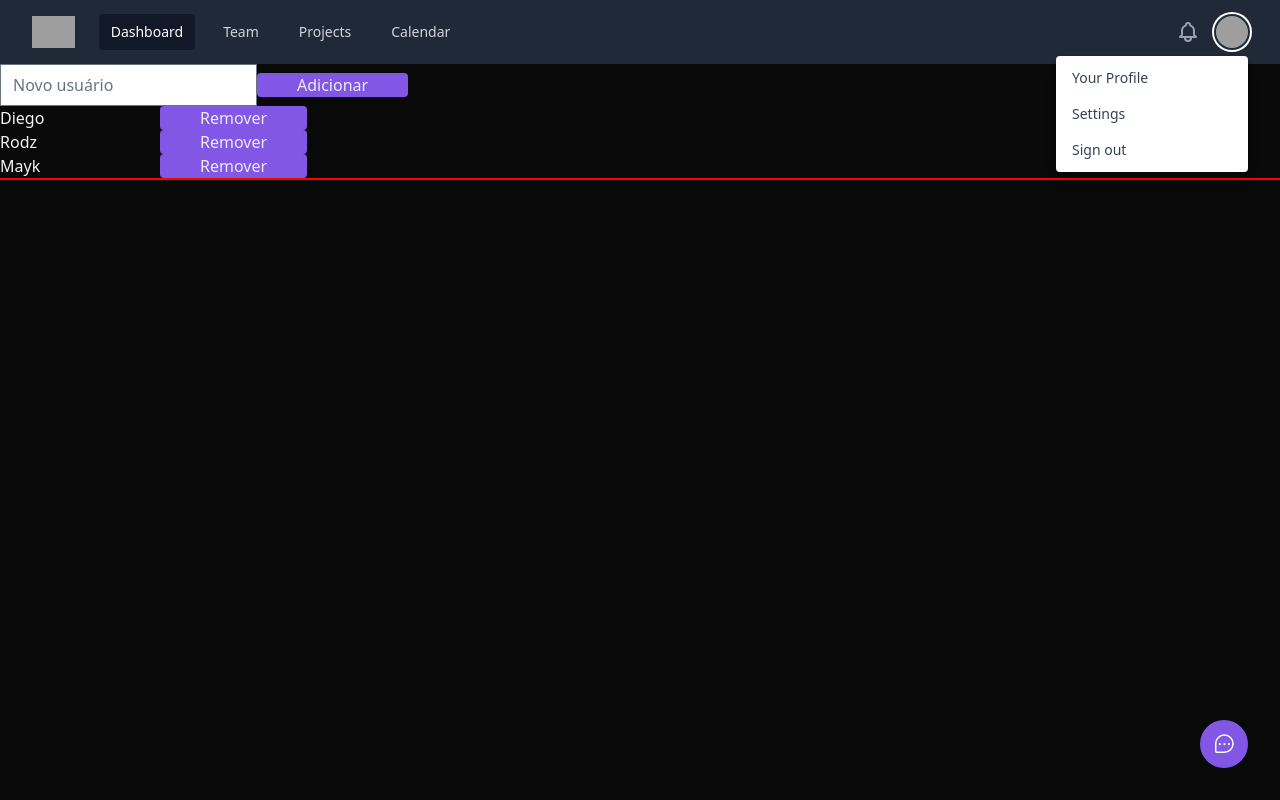
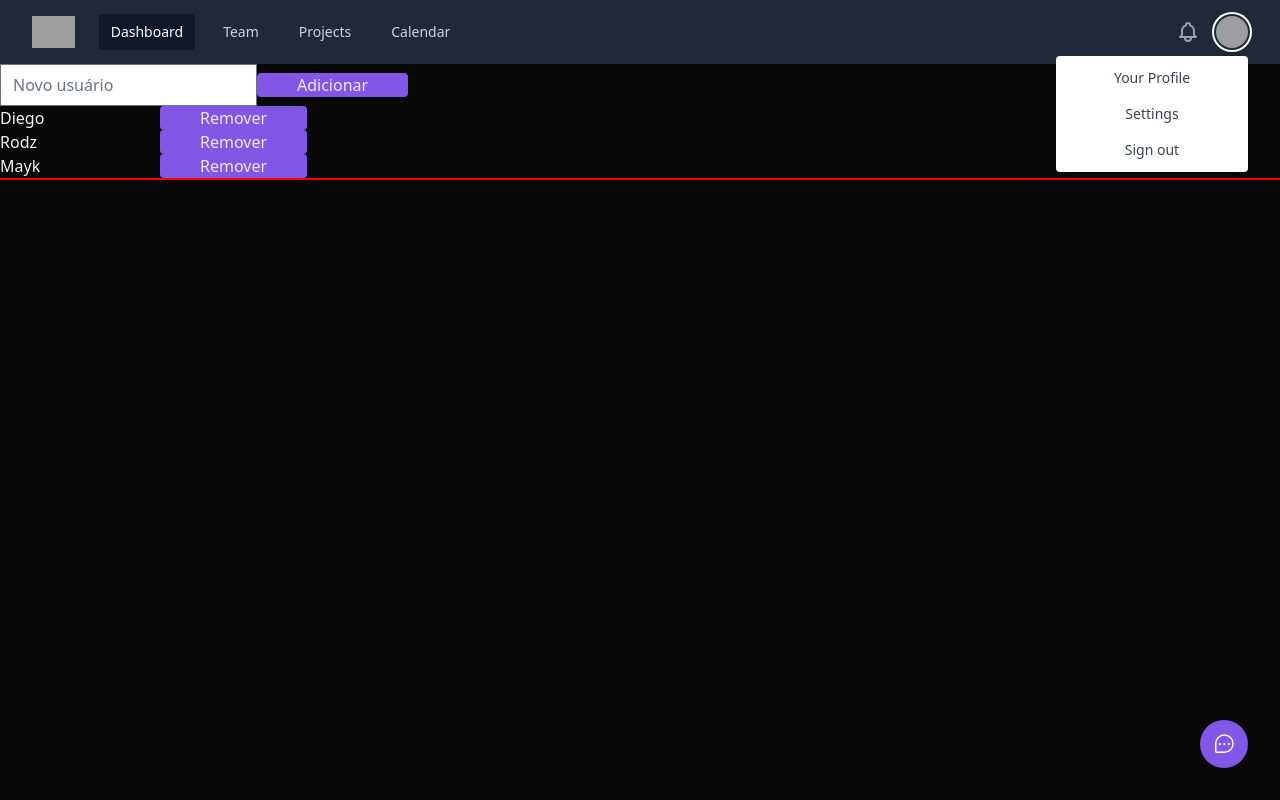
Before and after one commit to lghiggino/feedbackWidget, a React (Vite) app in the folder web/: page / in a window 1280 px wide. Both pictures are taken after a click on the button "Open user menu". Built offline with nearby package versions, Linux system fonts and the light colour scheme; no server answers; grey boxes are pictures that could not be loaded.

Commit message:
Navbar com uso do Popover

```diff
--- a/web/src/components/Navbar/Navbar.tsx
+++ b/web/src/components/Navbar/Navbar.tsx
@@ -1,10 +1,13 @@
+import { Popover } from "@headlessui/react"
+
 export function Navbar() {
     return (
+        <Popover>
             <nav className="bg-gray-800">
                 <div className="max-w-7xl mx-auto px-2 sm:px-6 lg:px-8">
                     <div className="relative flex items-center justify-between h-16">
                         <div className="absolute inset-y-0 left-0 flex items-center sm:hidden">
-                        <button type="button" className="inline-flex items-center justify-center p-2 rounded-md text-gray-400 hover:text-white hover:bg-gray-700 focus:outline-none focus:ring-2 focus:ring-inset focus:ring-white" aria-controls="mobile-menu" aria-expanded="false">
+                            <Popover.Button type="button" className="inline-flex items-center justify-center p-2 rounded-md text-gray-400 hover:text-white hover:bg-gray-700 focus:outline-none focus:ring-2 focus:ring-inset focus:ring-white" aria-controls="mobile-menu" aria-expanded="false">
                                 <span className="sr-only">Open main menu</span>
 
                                 <svg className="block h-6 w-6" xmlns="http://www.w3.org/2000/svg" fill="none" viewBox="0 0 24 24" stroke-width="2" stroke="currentColor" aria-hidden="true">
@@ -14,7 +17,7 @@ export function Navbar() {
                                 <svg className="hidden h-6 w-6" xmlns="http://www.w3.org/2000/svg" fill="none" viewBox="0 0 24 24" stroke-width="2" stroke="currentColor" aria-hidden="true">
                                     <path stroke-linecap="round" stroke-linejoin="round" d="M6 18L18 6M6 6l12 12" />
                                 </svg>
-                        </button>
+                            </Popover.Button>
                         </div>
                         <div className="flex-1 flex items-center justify-center sm:items-stretch sm:justify-start">
                             <div className="flex-shrink-0 flex items-center">
@@ -43,37 +46,38 @@ export function Navbar() {
                             </button>
 
 
-                            <div className="ml-3 relative">
+                            <Popover className="ml-3 relative">
                                 <div>
-                                    <button type="button" className="bg-gray-800 flex text-sm rounded-full focus:outline-none focus:ring-2 focus:ring-offset-2 focus:ring-offset-gray-800 focus:ring-white" id="user-menu-button" aria-expanded="false" aria-haspopup="true">
+                                    <Popover.Button type="button" className="bg-gray-800 flex text-sm rounded-full focus:outline-none focus:ring-2 focus:ring-offset-2 focus:ring-offset-gray-800 focus:ring-white" id="user-menu-button" aria-expanded="false" aria-haspopup="true">
                                         <span className="sr-only">Open user menu</span>
                                         <img className="h-8 w-8 rounded-full" src="https://images.unsplash.com/photo-1472099645785-5658abf4ff4e?ixlib=rb-1.2.1&ixid=eyJhcHBfaWQiOjEyMDd9&auto=format&fit=facearea&facepad=2&w=256&h=256&q=80" alt="" />
-                                    </button>
+                                    </Popover.Button>
                                 </div>
 
-                                <div className="origin-top-right absolute right-0 mt-2 w-48 rounded-md shadow-lg py-1 bg-white ring-1 ring-black ring-opacity-5 focus:outline-none" role="menu" aria-orientation="vertical" aria-labelledby="user-menu-button" tabindex="-1">
-
-                                    <a href="#" className="block px-4 py-2 text-sm text-gray-700" role="menuitem" tabindex="-1" id="user-menu-item-0">Your Profile</a>
-                                    <a href="#" className="block px-4 py-2 text-sm text-gray-700" role="menuitem" tabindex="-1" id="user-menu-item-1">Settings</a>
-                                    <a href="#" className="block px-4 py-2 text-sm text-gray-700" role="menuitem" tabindex="-1" id="user-menu-item-2">Sign out</a>
-                                </div>
-                            </div>
+                                <Popover.Panel className="origin-top-right absolute right-0 mt-2 w-48 flex flex-col rounded-md shadow-lg py-1 bg-white ring-1 ring-black ring-opacity-5 focus:outline-none" role="menu" aria-orientation="vertical" aria-labelledby="user-menu-button">
+                                    <Popover.Button><a href="#" className="block px-4 py-2 text-sm text-gray-700" role="menuitem" id="user-menu-item-0">Your Profile</a></Popover.Button>
+                                    <Popover.Button><a href="#" className="block px-4 py-2 text-sm text-gray-700" role="menuitem" id="user-menu-item-1">Settings</a></Popover.Button>
+                                    <Popover.Button><a href="#" className="block px-4 py-2 text-sm text-gray-700" role="menuitem" id="user-menu-item-2">Sign out</a></Popover.Button>
+                                </Popover.Panel>
+                            </Popover>
                         </div>
                     </div>
                 </div>
 
 
                 <div className="sm:hidden" id="mobile-menu">
-                    <div className="px-2 pt-2 pb-3 space-y-1">
-                        <a href="#" className="bg-gray-900 text-white block px-3 py-2 rounded-md text-base font-medium" aria-current="page">Dashboard</a>
+                    <Popover.Panel className="px-2 pt-2 pb-3 space-y-1 flex flex-col">
+                        <Popover.Button><a href="#" className="bg-gray-900 text-white block px-3 py-2 rounded-md text-base font-medium" aria-current="page">Dashboard</a></Popover.Button>
 
-                        <a href="#" className="text-gray-300 hover:bg-gray-700 hover:text-white block px-3 py-2 rounded-md text-base font-medium">Team</a>
+                        <Popover.Button><a href="#" className="text-gray-300 hover:bg-gray-700 hover:text-white block px-3 py-2 rounded-md text-base font-medium">Team</a></Popover.Button>
 
-                        <a href="#" className="text-gray-300 hover:bg-gray-700 hover:text-white block px-3 py-2 rounded-md text-base font-medium">Projects</a>
+                        <Popover.Button><a href="#" className="text-gray-300 hover:bg-gray-700 hover:text-white block px-3 py-2 rounded-md text-base font-medium">Projects</a></Popover.Button>
 
-                        <a href="#" className="text-gray-300 hover:bg-gray-700 hover:text-white block px-3 py-2 rounded-md text-base font-medium">Calendar</a>
-                    </div>
+                        <Popover.Button><a href="#" className="text-gray-300 hover:bg-gray-700 hover:text-white block px-3 py-2 rounded-md text-base font-medium">Calendar</a></Popover.Button>
+                    </Popover.Panel>
                 </div>
             </nav>
+        </Popover>
+
     )
 }
--- a/web/src/components/Widget.tsx
+++ b/web/src/components/Widget.tsx
@@ -1,6 +1,6 @@
 
 import { ChatTeardropDots } from "phosphor-react"
-import { Popover, Transition } from '@headlessui/react'
+import { Popover } from '@headlessui/react'
 import { WidgetForm } from "./WidgetForm"
 
 export default function Widget() {
```
Also changed, not shown: 1 other file (tests, documents, lock files or other folders). Lines whose indentation alone changed are shown as unchanged.
